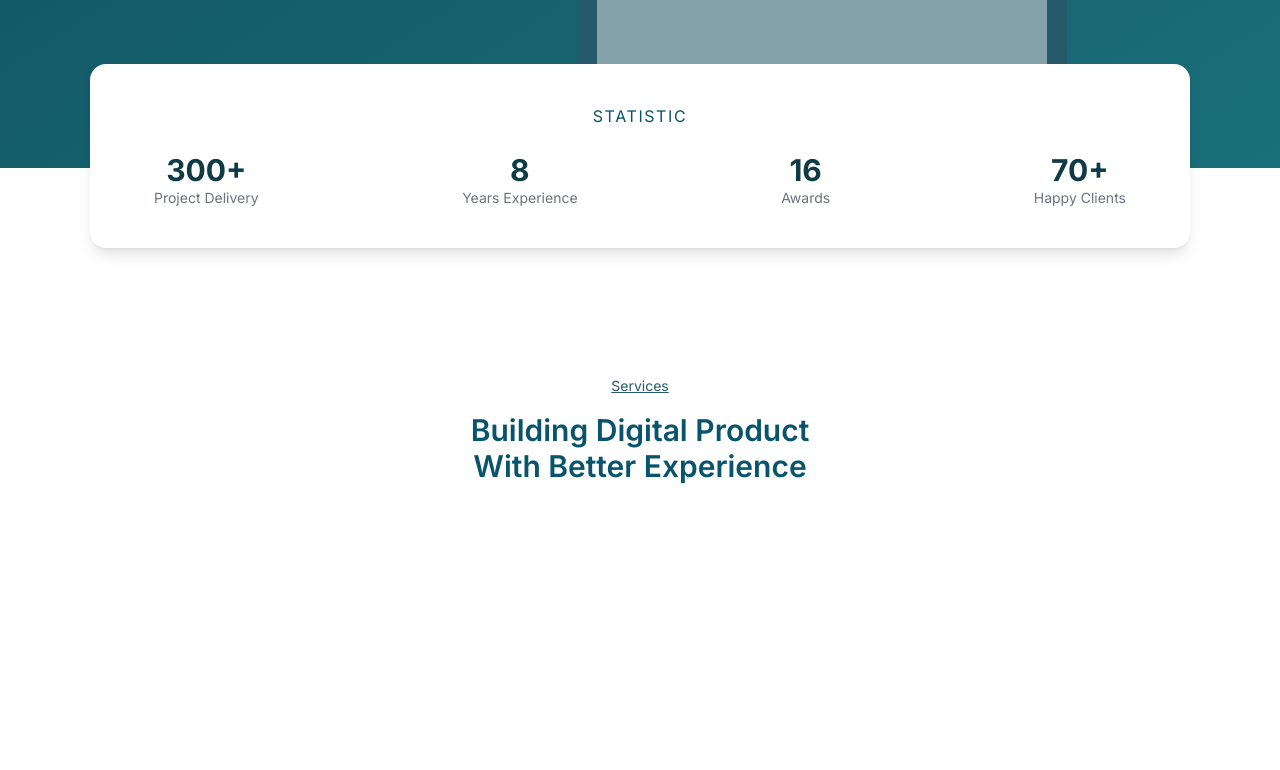
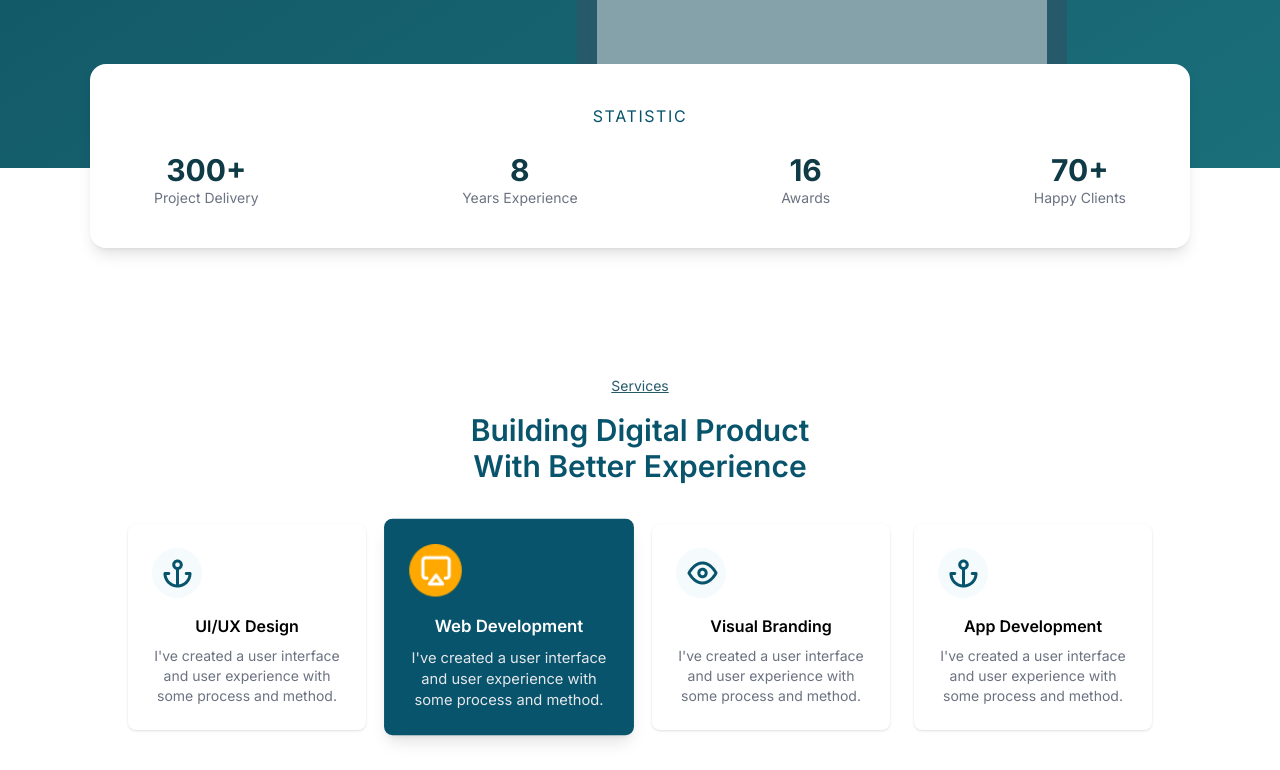
Before and after one commit to ozufar88-byte/Portfolio, a website: page src/index.html in a window 1280 px wide. Shown: the part 632-1402 px from the top of the page. Before the commit the page ends 1116 px from the top, so only its background shows below. Drawn offline with Linux system fonts and the light colour scheme.

Commit message:
continue

```diff
--- a/src/index.html
+++ b/src/index.html
@@ -113,6 +113,47 @@
                 </h1>
             </div>
         </div>
+        <div class="py-10">
+  <div class="max-w-5xl mx-auto grid grid-cols-4 gap-6 text-center">
+
+    <!-- Card 1 -->
+    <div class="bg-white p-6 rounded-lg shadow">
+      <div class="text-blue-500 text-2xl mb-4"><img src="image/main/Group 15 (2).png" alt="" class="w-[50px] h-[50px]"></div>
+      <h3 class="font-semibold mb-2">UI/UX Design</h3>
+      <p class="text-sm text-gray-500">
+        I've created a user interface and user experience with some process and method.
+      </p>
+    </div>
+
+    <!-- Card 2 (ACTIVE) -->
+    <div class="bg-[#08546C] text-white p-6 rounded-lg shadow-lg scale-105">
+      <div class="text-yellow-400 text-2xl mb-4"><img src="image/main/Group 15.png" alt="" class="w-[50px] h-[50px]"></div>
+      <h3 class="font-semibold mb-2">Web Development</h3>
+      <p class="text-sm text-gray-200">
+        I've created a user interface and user experience with some process and method.
+      </p>
+    </div>
+
+    <!-- Card 3 -->
+    <div class="bg-white p-6 rounded-lg shadow">
+      <div class="text-blue-500 text-2xl mb-4"><img src="image/main/Group 15 (1).png" alt="" class="w-[50px] h-[50px]"></div>
+      <h3 class="font-semibold mb-2">Visual Branding</h3>
+      <p class="text-sm text-gray-500">
+        I've created a user interface and user experience with some process and method.
+      </p>
+    </div>
+
+    <!-- Card 4 -->
+    <div class="bg-white p-6 rounded-lg shadow">
+      <div class="text-blue-500 text-2xl mb-4"><img src="image/main/Group 15 (2).png" alt="" class="w-[50px] h-[50px]"></div>
+      <h3 class="font-semibold mb-2">App Development</h3>
+      <p class="text-sm text-gray-500">
+        I've created a user interface and user experience with some process and method.
+      </p>
+    </div>
+
+  </div>
+</div>
     </main>
 </body>
 
```
Also changed, not shown: src/css/output.css, src/image/main/Group 15 (1).png (added), src/image/main/Group 15 (2).png (added), src/image/main/Group 15.png (added).
